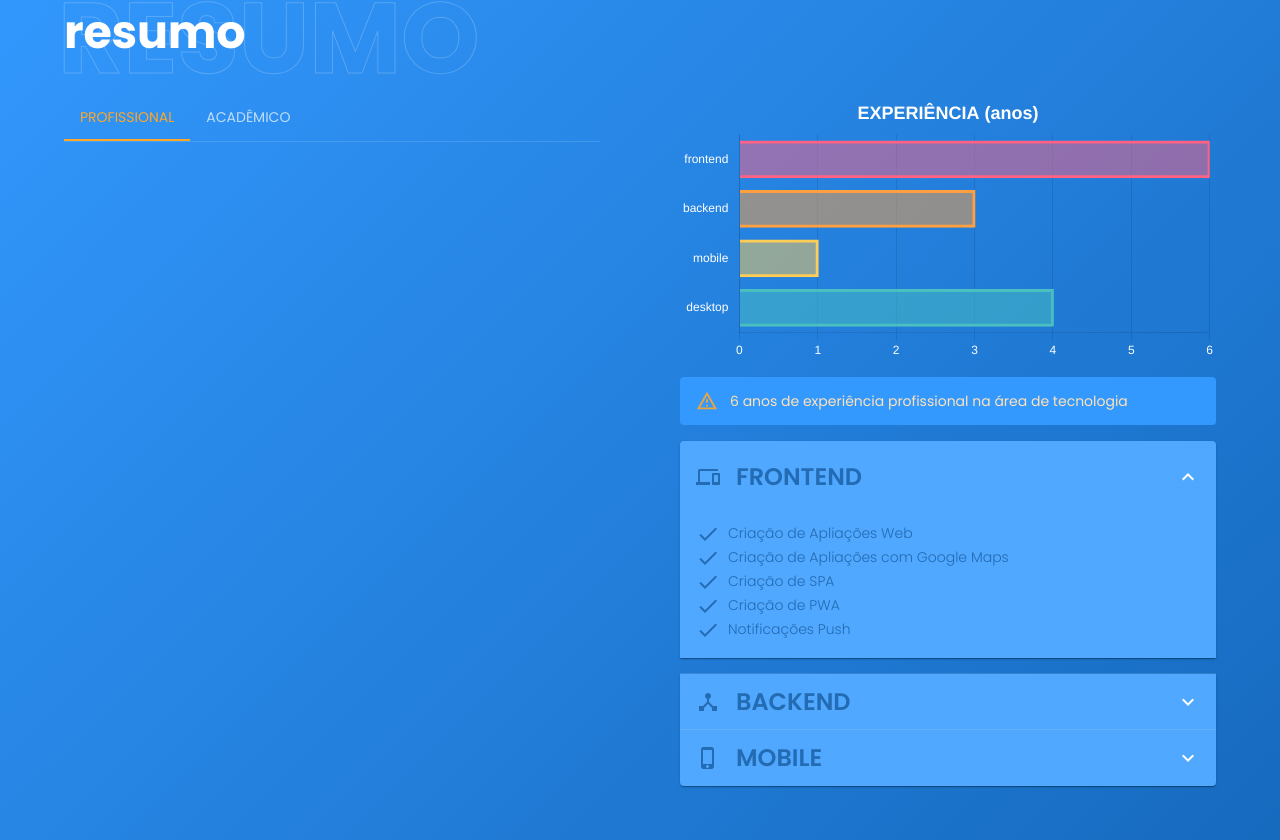
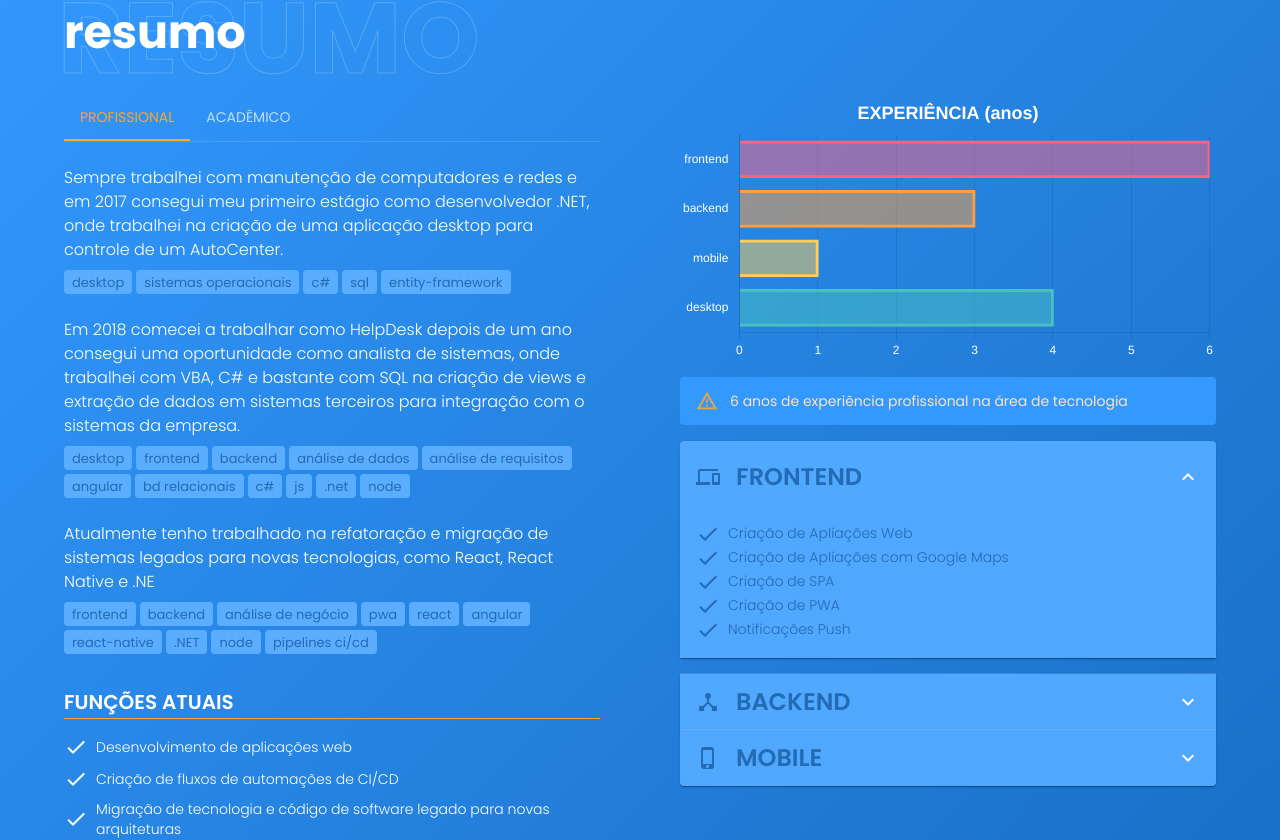
Before and after one commit to guialexandree/portifolio, a React (Vite) app: page / in a window 1280 px wide. Shown: the part 1519-2359 px from the top of the page. Built offline with nearby package versions, Linux system fonts and the light colour scheme.

Commit message:
feat: melhorias desafios

```diff
--- a/src/pages/Resume/index.tsx
+++ b/src/pages/Resume/index.tsx
@@ -61,7 +61,7 @@ const Resume: React.FC = () => {
               </TabList>
             </Box>
 
-            <TabPanel value="general" sx={{ px: 0 }}>
+            <TabPanel value='professional' sx={{ px: 0 }}>
               {resumes[0].description.map((descriptionProps, index) => (
                 <Stack key={index} spacing={1} mb={3}>
                   <Typography variant='body1' fontWeight='300' >
@@ -123,7 +123,7 @@ const Resume: React.FC = () => {
                 </Stack>
               </Stack>
             </TabPanel>
-            <TabPanel value="2">Item Two</TabPanel>
+            <TabPanel value='academic'>Item Two</TabPanel>
           </TabContext>
         </Grid2>
 
```
